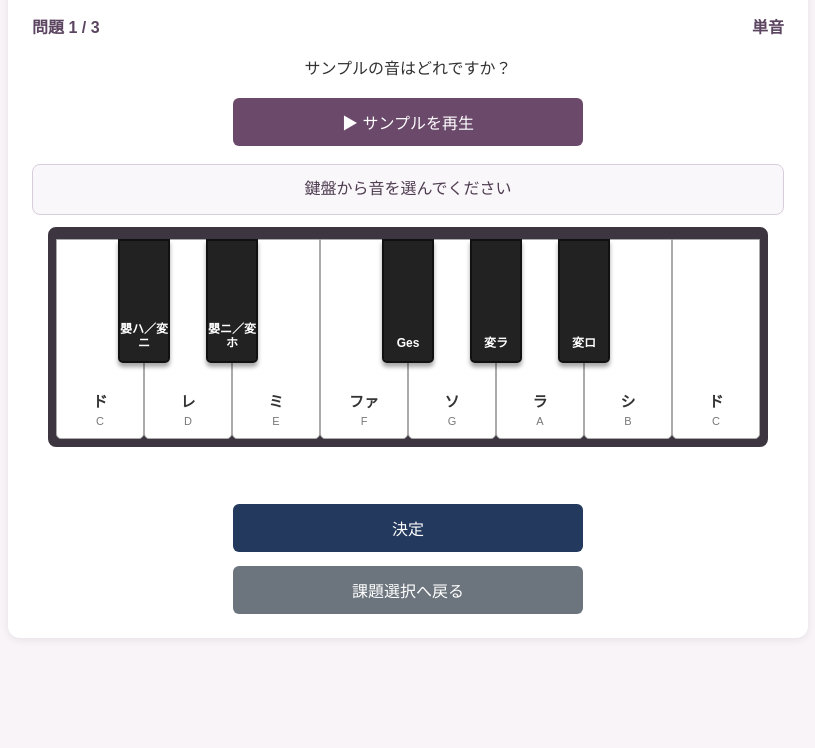
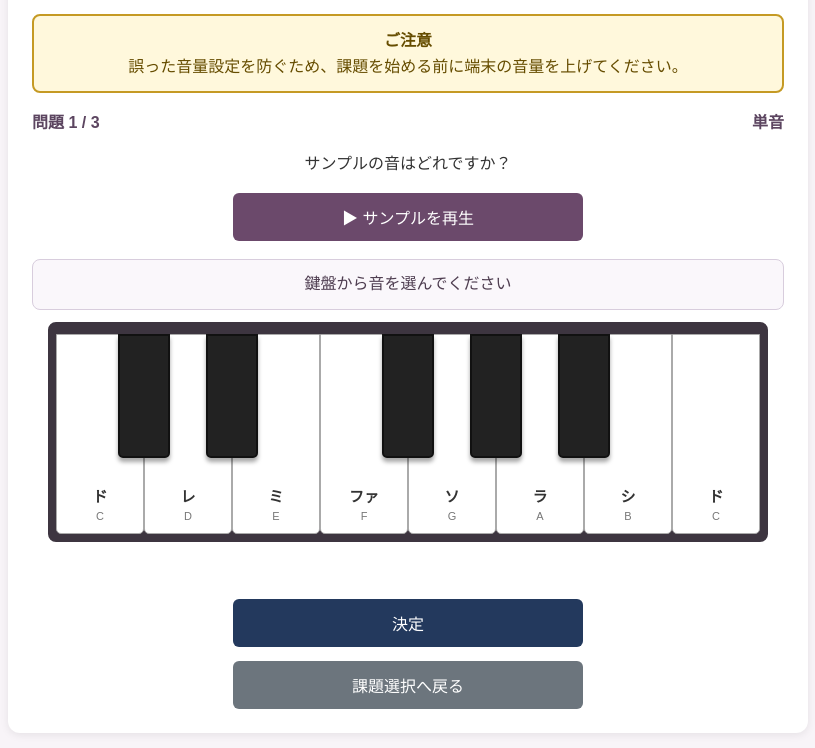
Before and after one commit to t-kdi3/bonenkai-arg, a plain HTML site: page music.html in a window 1280 px wide. Shown: the part 126-874 px from the top of the page, without its empty margins (232-1047 px from the left). Before the commit the page ends 800 px from the top, so only its background shows below. Drawn offline with Linux system fonts and the light colour scheme.

Commit message:
音楽課題の選択表示を修正
黒鍵の音名表示を選択欄に統一し、和音問題では選択中の和音を再生する。課題前の音量注意を追加する。

Co-authored-by: Copilot <223556219+Copilot@users.noreply.github.com>

```diff
--- a/css/style.css
+++ b/css/style.css
@@ -278,6 +278,17 @@ body.music{
 
 .music h2{
     background:#6b496b;
+}
+
+.volume-notice{
+    margin:12px 0 16px;
+    padding:12px 14px;
+    border:2px solid #c59a24;
+    border-radius:8px;
+    background:#fff8dc;
+    color:#664d00;
+    text-align:center;
+    line-height:1.6;
 }
 
 .music-progress{
--- a/music.html
+++ b/music.html
@@ -13,6 +13,11 @@
 <div class="page-card">
 
 <h2>🎵 音楽の挑戦 🎵</h2>
+
+<div class="volume-notice" role="alert">
+  <strong>ご注意</strong><br>
+  誤った音量設定を防ぐため、課題を始める前に端末の音量を上げてください。
+</div>
 
 <div class="music-progress">
   <span id="questionNumber">問題 1 / 3</span>
@@ -56,16 +61,16 @@ const questions = [
 
 const notes = [
   { id: "C4",  freq: 261.63, type: "white", label: "ド" },
-  { id: "Db4", freq: 277.18, type: "black", label: "嬰ハ／変ニ", left: "8.75%" },
+  { id: "Db4", freq: 277.18, type: "black", label: "ド♯/レ♭", left: "8.75%" },
   { id: "D4",  freq: 293.66, type: "white", label: "レ" },
-  { id: "Eb4", freq: 311.13, type: "black", label: "嬰ニ／変ホ", left: "21.25%" },
+  { id: "Eb4", freq: 311.13, type: "black", label: "レ♯/ミ♭", left: "21.25%" },
   { id: "E4",  freq: 329.63, type: "white", label: "ミ" },
   { id: "F4",  freq: 349.23, type: "white", label: "ファ" },
-  { id: "Gb4", freq: 369.99, type: "black", label: "Ges", left: "46.25%" },
+  { id: "Gb4", freq: 369.99, type: "black", label: "ファ♯/ソ♭", left: "46.25%" },
   { id: "G4",  freq: 392.00, type: "white", label: "ソ" },
-  { id: "Ab4", freq: 415.30, type: "black", label: "変ラ", left: "58.75%" },
+  { id: "Ab4", freq: 415.30, type: "black", label: "ソ♯/ラ♭", left: "58.75%" },
   { id: "A4",  freq: 440.00, type: "white", label: "ラ" },
-  { id: "Bb4", freq: 466.16, type: "black", label: "変ロ", left: "71.25%" },
+  { id: "Bb4", freq: 466.16, type: "black", label: "ラ♯/シ♭", left: "71.25%" },
   { id: "B4",  freq: 493.88, type: "white", label: "シ" },
   { id: "C5",  freq: 523.25, type: "white", label: "ド" }
 ];
@@ -133,21 +138,22 @@ function buildPiano() {
     key.className = "piano-key black-key";
     key.dataset.note = note.id;
     key.style.left = note.left;
-    key.innerHTML = `<span class="key-name">${note.label}</span>`;
     piano.appendChild(key);
   });
 
   piano.querySelectorAll(".piano-key").forEach(key => {
     key.addEventListener("click", () => {
       const noteId = key.dataset.note;
-      playNotes([noteId], 0.8);
 
       if (currentQuestion !== 2) {
         selected = [noteId];
+        playNotes([noteId], 0.8);
       } else if (selected.includes(noteId)) {
         selected = selected.filter(id => id !== noteId);
+        if (selected.length > 0) playNotes(selected, 1.0);
       } else {
         selected.push(noteId);
+        playNotes(selected, 1.0);
       }
 
       updateSelection();
@@ -167,7 +173,7 @@ function updateSelection() {
 
   const labels = selected.map(id => {
     const note = notes.find(item => item.id === id);
-    if (id === "Gb4") return "Ges";
+    if (note.type === "black") return note.label;
     return note.label + (id === "C5" ? "（高）" : "");
   });
   selectedAnswer.textContent = "選択中：" + labels.join("・");
```
